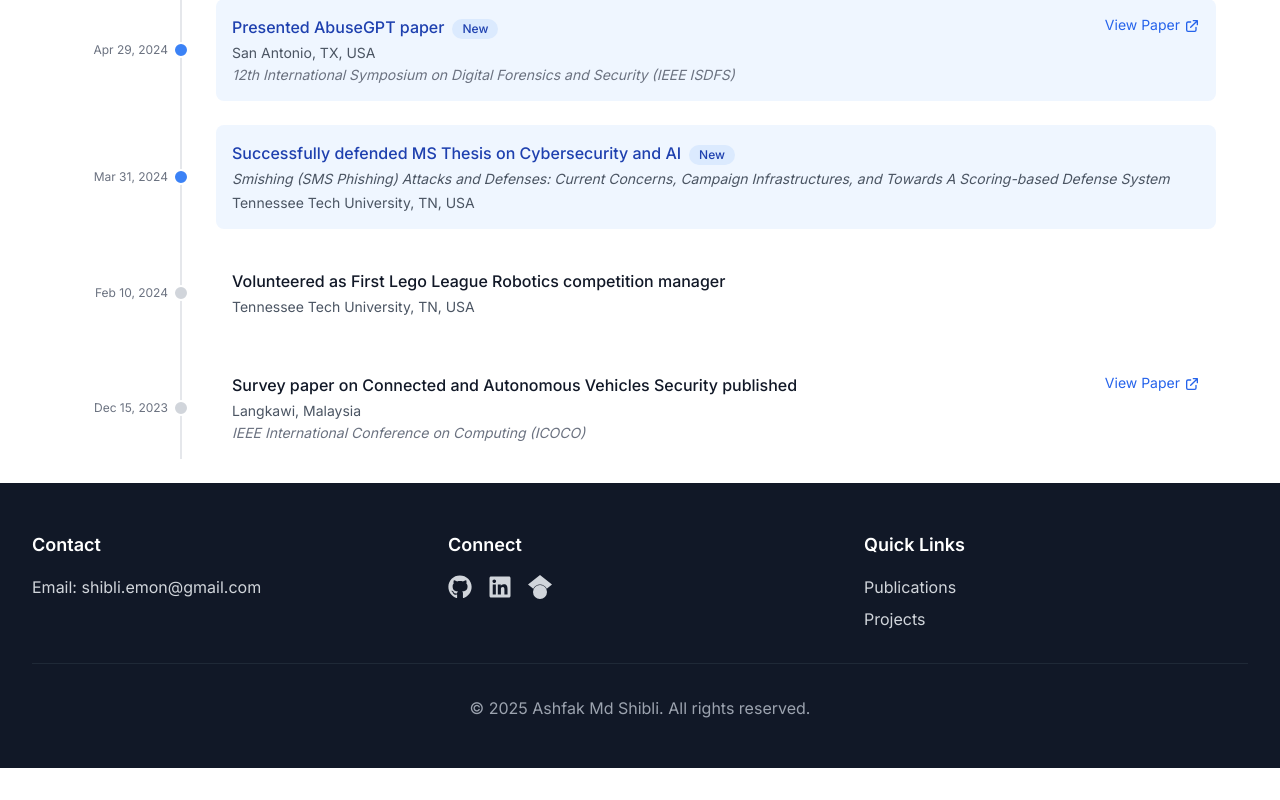
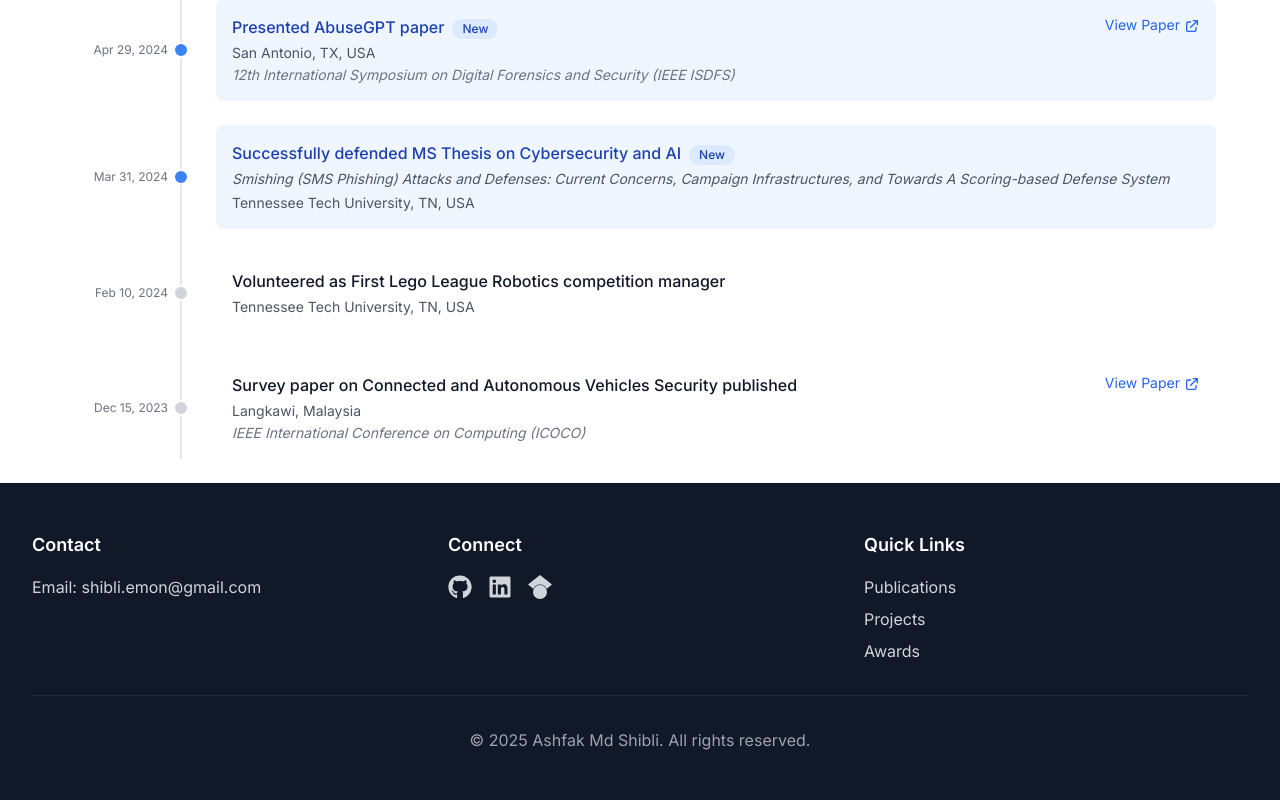
Before and after one commit to ashfakshibli/personal-website, a Next.js app: page / in a window 1280 px wide. Shown: the part 1249-2049 px from the top of the page. Before the commit the page ends 2017 px from the top, so only its background shows below. Built offline with nearby package versions, Linux system fonts and the light colour scheme.

Commit message:
feat(nav): add awards route and align footer scholar link

```diff
--- a/src/components/layout/Footer.tsx
+++ b/src/components/layout/Footer.tsx
@@ -33,7 +33,7 @@ export default function Footer() {
                 <FaLinkedin className="h-6 w-6" />
               </a>
               <a
-                href="https://scholar.google.com/citations?user=your-id"
+                href="https://scholar.google.com/citations?user=-Py4nOsAAAAJ"
                 target="_blank"
                 rel="noopener noreferrer"
                 className="text-gray-300 hover:text-white"
@@ -56,6 +56,11 @@ export default function Footer() {
                   Projects
                 </Link>
               </li>
+              <li>
+                <Link href="/awards" className="text-gray-300 hover:text-white">
+                  Awards
+                </Link>
+              </li>
             </ul>
           </div>
         </div>
--- a/src/components/layout/Header.tsx
+++ b/src/components/layout/Header.tsx
@@ -13,6 +13,7 @@ const navigation = [
   { name: 'About', href: '/about' },
   { name: 'Projects', href: '/projects' },
   { name: 'Publications', href: '/publications' },
+  { name: 'Awards', href: '/awards' },
 ];
 
 const socialLinks = [
```
